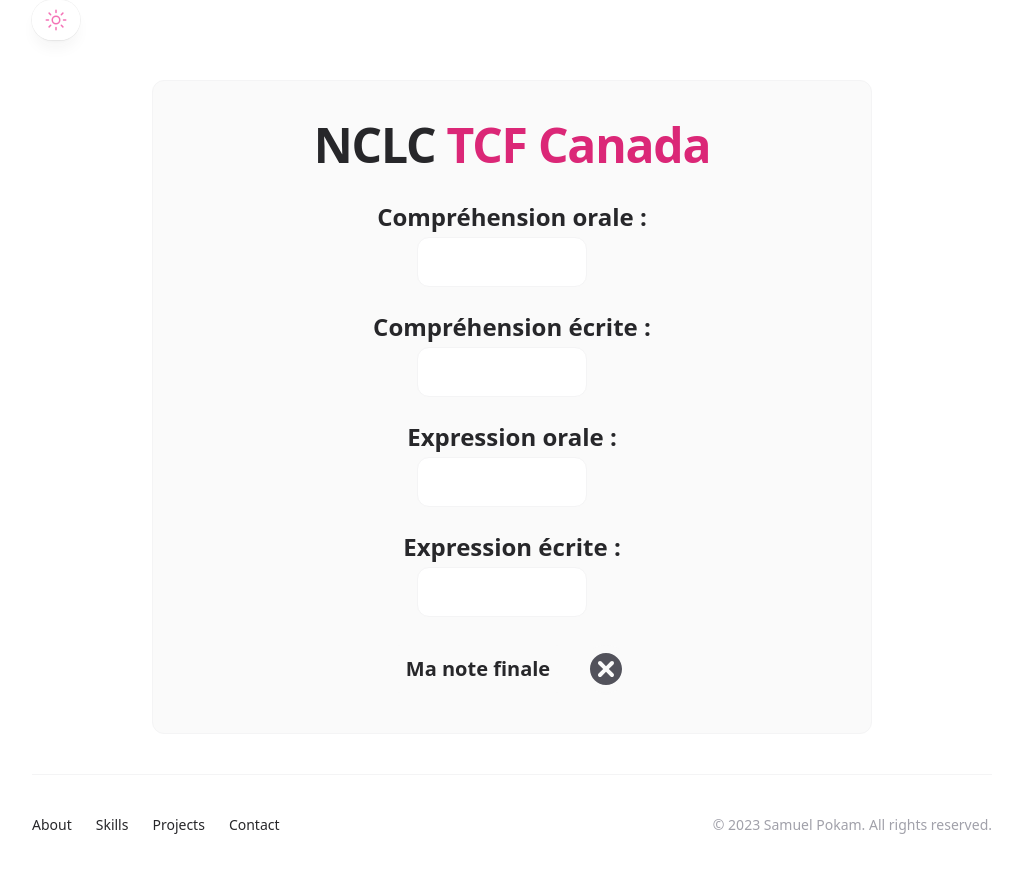
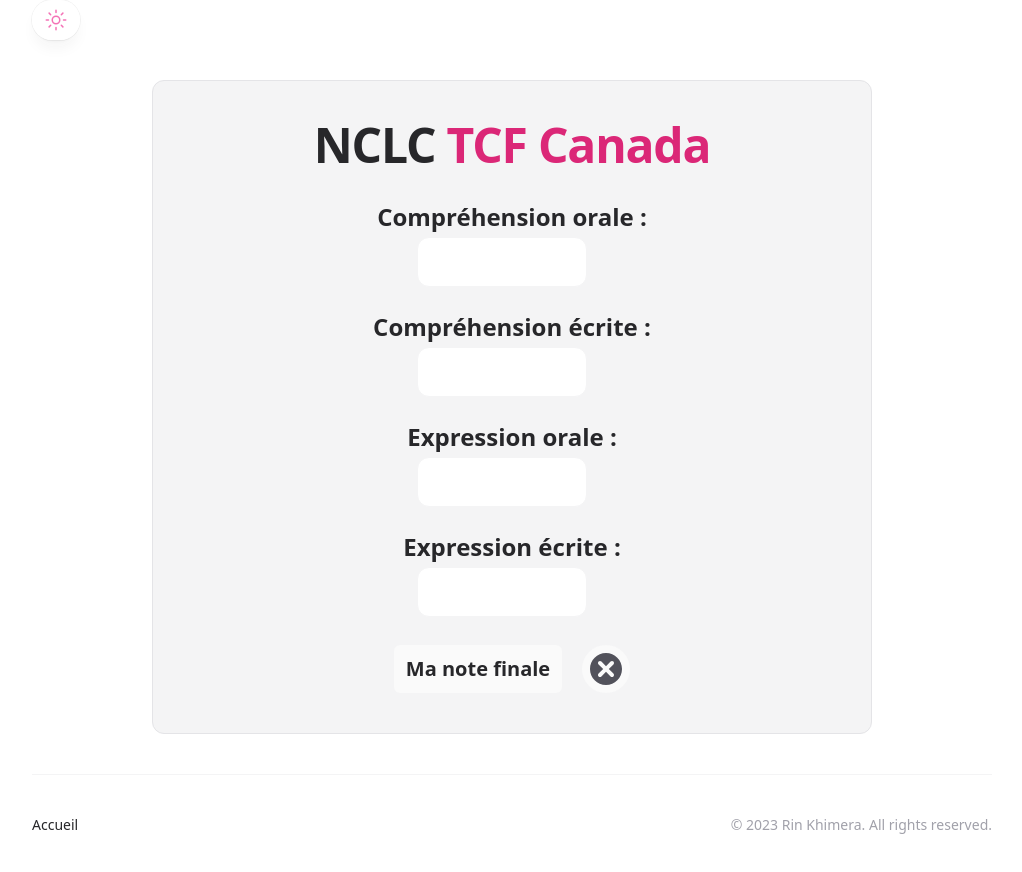
Before and after one commit to RinKhimera/nclc-clb-calculator, a Next.js app: page /tcfcanada in a window 1280 px wide. Shown: the top 872 px of the page, without its empty margins (128-1150 px from the left). Built offline with nearby package versions, Linux system fonts and the light colour scheme.

Commit message:
framer motion animations

```diff
--- a/app/tcfcanada/page.tsx
+++ b/app/tcfcanada/page.tsx
@@ -7,8 +7,31 @@
   speakingWritingNCLC,
 } from "@/constants/NCLCRange"
 import getLowestNCLCValue from "@/hooks/NCLCValue"
+import { motion } from "framer-motion"
 import { ChangeEvent, FormEvent, useState } from "react"
 import { TiDelete } from "react-icons/ti"
+
+const container = {
+  hidden: { opacity: 0 },
+  visible: {
+    opacity: 1,
+    transition: {
+      delayChildren: 0.3,
+      staggerChildren: 0.5,
+    },
+  },
+}
+
+const item = {
+  hidden: { y: 10, opacity: 0 },
+  visible: {
+    y: 0,
+    opacity: 1,
+    transition: {
+      delayChildren: 0.5,
+    },
+  },
+}
 
 const TcfCanada = () => {
   const [listening, setListening] = useState<number | null>(null)
@@ -61,14 +84,23 @@
   return (
     <>
       <div className="flex justify-center py-10">
-        <div className="flex w-11/12 flex-col justify-center rounded-xl border border-zinc-100 bg-zinc-50 p-5 py-10 text-zinc-800 dark:border-none dark:bg-zinc-800/50 dark:text-zinc-100 lg:w-3/4">
-          <h1 className="text-center text-3xl font-bold tracking-tight transition sm:text-5xl">
+        <motion.div
+          className="flex w-11/12 flex-col justify-center rounded-xl border border-zinc-200 bg-zinc-100 p-5 py-10 text-zinc-800 dark:border-none dark:bg-zinc-800/50 dark:text-zinc-100 lg:w-3/4"
+          variants={container}
+          initial="hidden"
+          animate="visible"
+        >
+          <motion.h1
+            className="text-center text-3xl font-bold tracking-tight transition sm:text-5xl"
+            variants={item}
+          >
             NCLC <span className="text-pink-600">TCF Canada</span>
-          </h1>
-          <form
+          </motion.h1>
+          <motion.form
             className="mt-5 flex flex-col"
             action="#"
             onSubmit={handleSubmit}
+            variants={item}
           >
             <InputField
               label="Compréhension orale :"
@@ -106,28 +138,35 @@
               max={20}
             />
 
-            <div className="flex justify-center gap-5">
-              <button
+            <motion.div className="flex justify-center gap-5" variants={item}>
+              <motion.button
                 type="submit"
+                whileHover={{ scale: 1.1 }}
                 className="mt-4 w-fit rounded-md bg-zinc-50 px-3 py-2 text-xl font-semibold transition dark:bg-zinc-700 dark:hover:bg-zinc-600"
               >
                 Ma note finale
-              </button>
-              <button
+              </motion.button>
+              <motion.button
                 onClick={clearInput}
+                whileHover={{ scale: 1.2 }}
                 className="mt-4 w-fit rounded-full bg-zinc-50 transition dark:bg-zinc-700 dark:hover:bg-zinc-600"
               >
                 <TiDelete className="text-5xl text-zinc-600 dark:text-zinc-400" />
-              </button>
-            </div>
-          </form>
+              </motion.button>
+            </motion.div>
+          </motion.form>
 
           {NCLCScore !== null && (
-            <div className="mt-5 text-center text-3xl font-bold text-pink-600 underline">
+            <motion.div
+              className="mt-5 text-center text-3xl font-bold text-pink-600 underline"
+              initial={{ opacity: 0 }}
+              animate={{ opacity: 1 }}
+              transition={{ duration: 1 }}
+            >
               <p>NCLC {NCLCScore}</p>
-            </div>
+            </motion.div>
           )}
-        </div>
+        </motion.div>
       </div>
     </>
   )
--- a/components/Footer.tsx
+++ b/components/Footer.tsx
@@ -4,32 +4,18 @@
   return (
     <>
       <footer className="flex-none">
-        <div className="mx-auto border-t border-zinc-100 pb-16 pt-10 dark:border-zinc-700/40 lg:max-w-5xl">
+        <div className="mx-auto border-t border-zinc-100 py-10 dark:border-zinc-700/40 lg:max-w-5xl">
           <div className="flex flex-col items-center justify-between gap-6 sm:flex-row">
             <div className="flex gap-6 text-sm font-medium text-zinc-800 dark:text-zinc-200">
-              <Link href="/about" legacyBehavior>
-                <a className="transition hover:text-pink-600 dark:hover:text-pink-500">
-                  About
-                </a>
-              </Link>
-              <Link href="/skills" legacyBehavior>
-                <a className="transition hover:text-pink-600 dark:hover:text-pink-500">
-                  Skills
-                </a>
-              </Link>
-              <Link href="/projects" legacyBehavior>
-                <a className="transition hover:text-pink-600 dark:hover:text-pink-500">
-                  Projects
-                </a>
-              </Link>
-              <Link href="/contact" legacyBehavior>
-                <a className="transition hover:text-pink-600 dark:hover:text-pink-500">
-                  Contact
-                </a>
+              <Link
+                className="transition hover:text-pink-600 dark:hover:text-pink-500"
+                href="/"
+              >
+                Accueil
               </Link>
             </div>
             <p className="text-sm text-zinc-400 dark:text-zinc-500">
-              © 2023 Samuel Pokam. All rights reserved.
+              © 2023 Rin Khimera. All rights reserved.
             </p>
           </div>
         </div>
--- a/components/Header.tsx
+++ b/components/Header.tsx
@@ -2,7 +2,6 @@
 
 import { useEffect, useState } from "react"
 import { BsMoonStars } from "react-icons/bs"
-import { IoIosArrowDown } from "react-icons/io"
 import { IoSunnyOutline } from "react-icons/io5"
 
 type Props = {
--- a/components/HomePage.tsx
+++ b/components/HomePage.tsx
@@ -1,12 +1,25 @@
 "use client"
 
 import Footer from "@/components/Footer"
+import { motion } from "framer-motion"
 import Link from "next/link"
+
+const container = {
+  hidden: { opacity: 0 },
+  visible: {
+    opacity: 1,
+  },
+}
 
 const HomePage = () => {
   return (
     <>
-      <div className="mt-16 max-w-2xl lg:max-w-5xl">
+      <motion.div
+        className="mt-16 max-w-2xl lg:max-w-5xl"
+        variants={container}
+        initial="hidden"
+        animate="visible"
+      >
         <h1 className="text-4xl font-bold tracking-tight text-zinc-800 transition dark:text-zinc-100 sm:text-5xl">
           Salut&apos; ! Quel résultat allons-nous comparer aujourd&apos;hui ?
         </h1>
@@ -21,7 +34,7 @@
             Test de Connaissance du Français - Québec (TCF Québec)
           </h3>
         </div>
-      </div>
+      </motion.div>
     </>
   )
 }
--- a/components/InputField.tsx
+++ b/components/InputField.tsx
@@ -3,6 +3,7 @@
   readingNCLCL,
   speakingWritingNCLC,
 } from "@/constants/NCLCRange"
+import { motion } from "framer-motion"
 import { ChangeEvent } from "react"
 
 type InputProps = {
@@ -82,12 +83,17 @@
             required
             className="w-1/2 rounded-xl border border-zinc-100 px-5 py-2 text-center font-semibold text-black transition focus:outline-none focus:ring-2 focus:ring-pink-600 lg:w-1/4"
           />
-          <div className="font-bold">
+          <motion.div
+            className="font-bold"
+            initial={{ opacity: 0 }}
+            animate={{ opacity: 1 }}
+            transition={{ duration: 1 }}
+          >
             {renderNCLCValue(listeningNCLCValue)}
             {renderNCLCValue(readingNCLCValue)}
             {renderNCLCValue(speakingNCLCValue)}
             {renderNCLCValue(writingNCLCValue)}
-          </div>
+          </motion.div>
         </div>
       </div>
     </>
--- a/package.json
+++ b/package.json
@@ -15,6 +15,7 @@
     "autoprefixer": "10.4.14",
     "eslint": "8.46.0",
     "eslint-config-next": "13.4.13",
+    "framer-motion": "^10.15.2",
     "next": "13.4.13",
     "postcss": "8.4.27",
     "react": "18.2.0",
```
Also changed, not shown: 1 other file (tests, documents, lock files or other folders).
